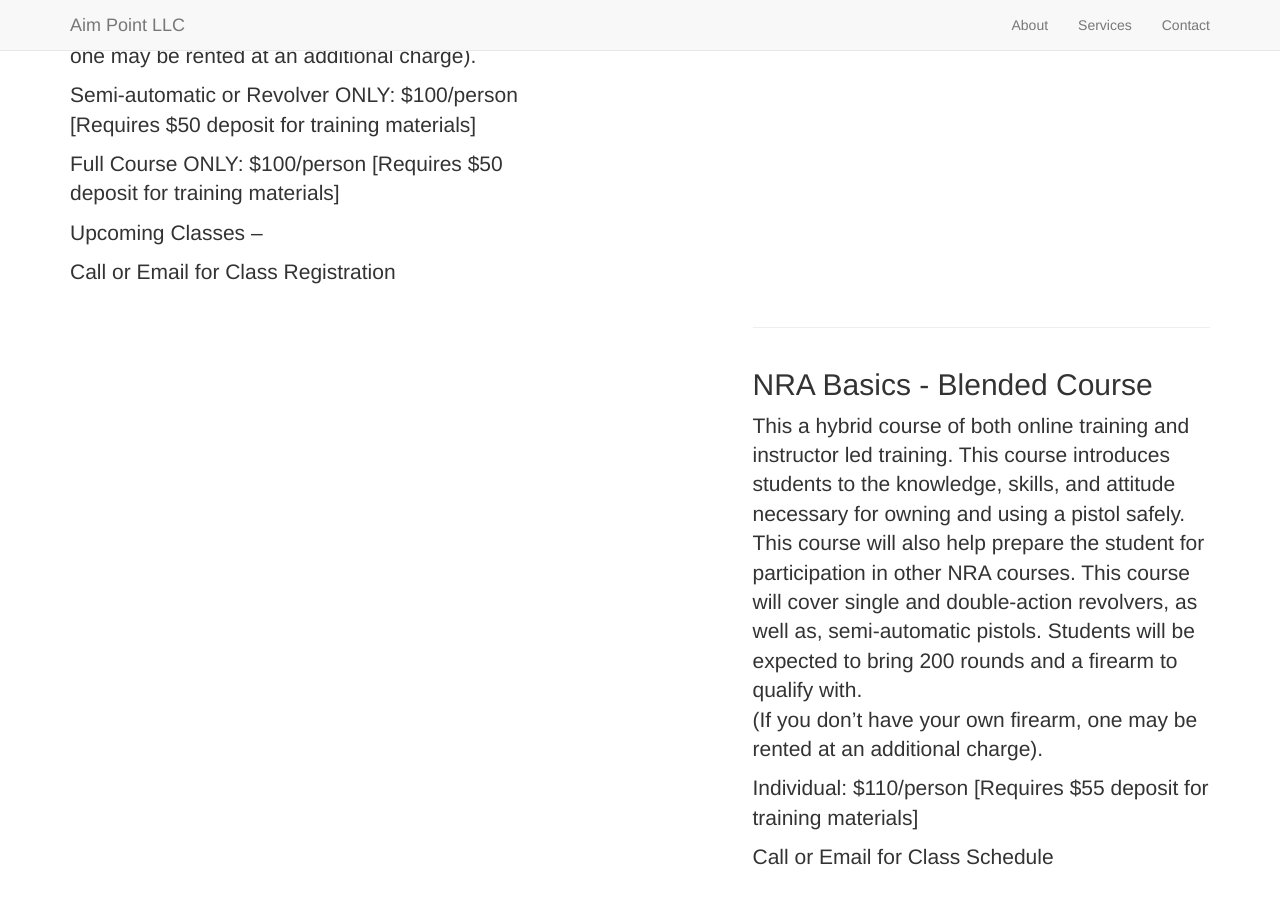
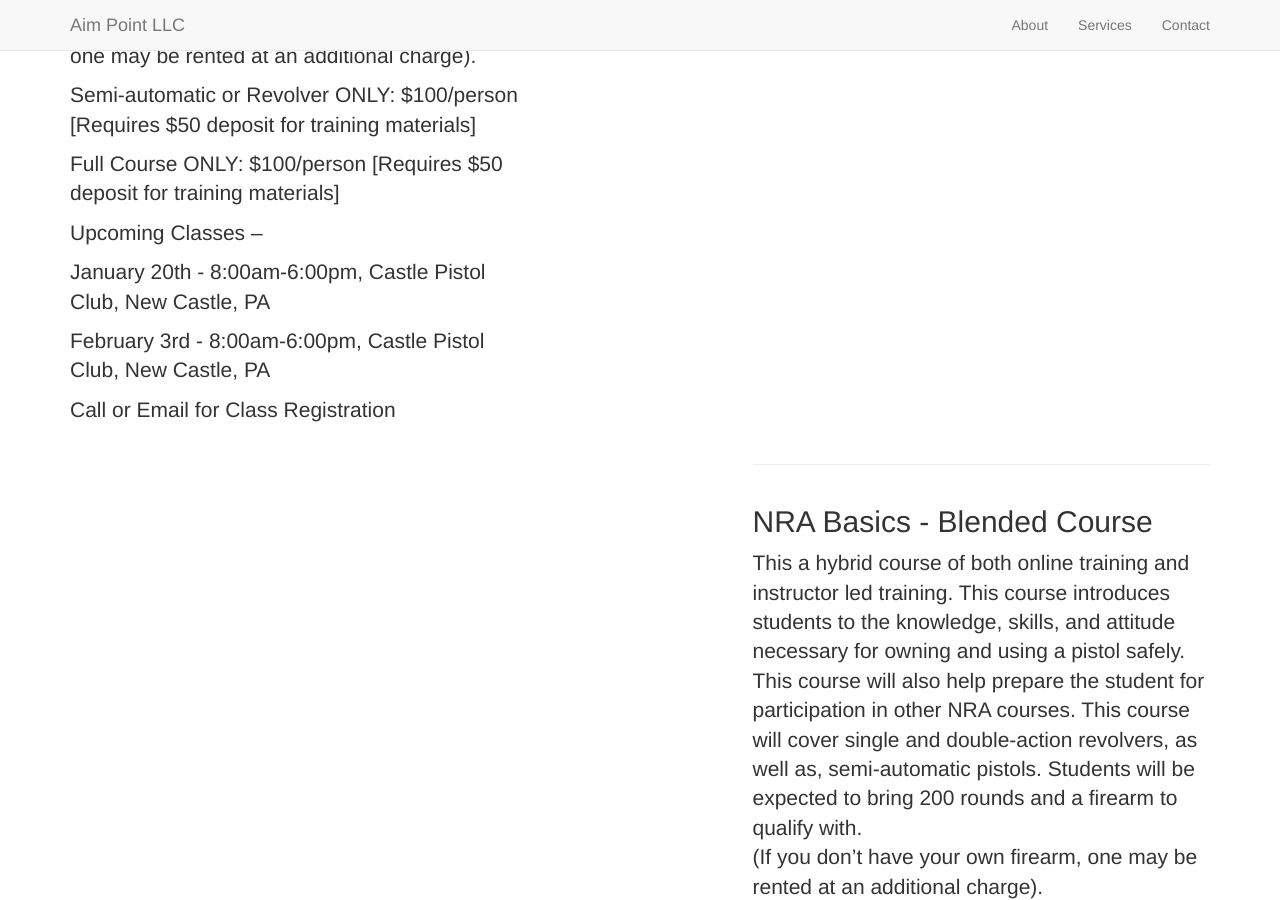
Before and after one commit to aimpoint/aimpoint.github.io, a Jekyll site: the page built from _posts/2016-1-4-basics1.markdown, in a window 1280 px wide and 900 px high, scrolled down 1493 px. Built offline with Jekyll 4.4.1, drawn with Linux system fonts in a browser that asks for light colours; nearby versions of some CDN libraries; library files that are not in the unit come from our copies.

Commit message:
Update 2016-1-4-basics1.markdown

```diff
--- a/_posts/2016-1-4-basics1.markdown
+++ b/_posts/2016-1-4-basics1.markdown
@@ -16,4 +16,8 @@ Full Course ONLY:  $100/person  [Requires $50 deposit for training materials]
 
 Upcoming Classes --
 
+January 20th - 8:00am-6:00pm, Castle Pistol Club, New Castle, PA
+
+February 3rd - 8:00am-6:00pm, Castle Pistol Club, New Castle, PA
+
 Call or Email for Class Registration
```
